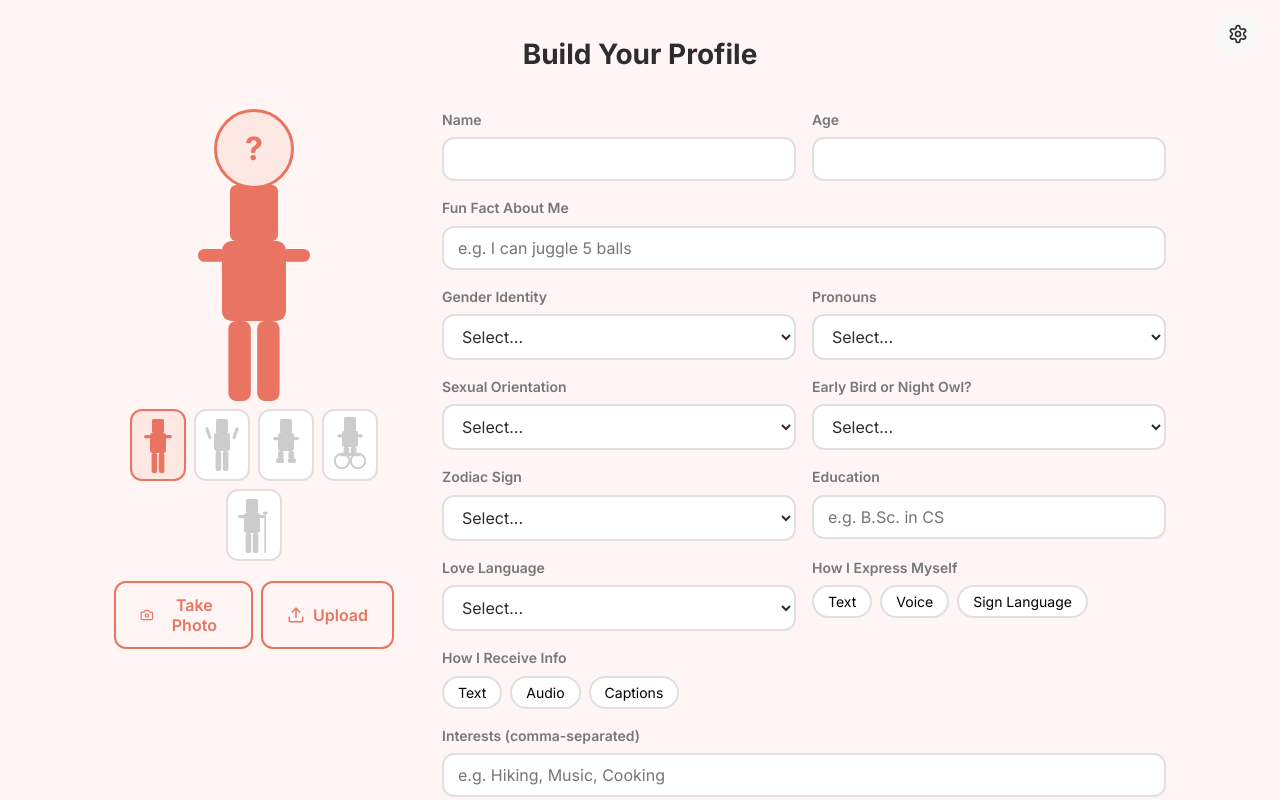
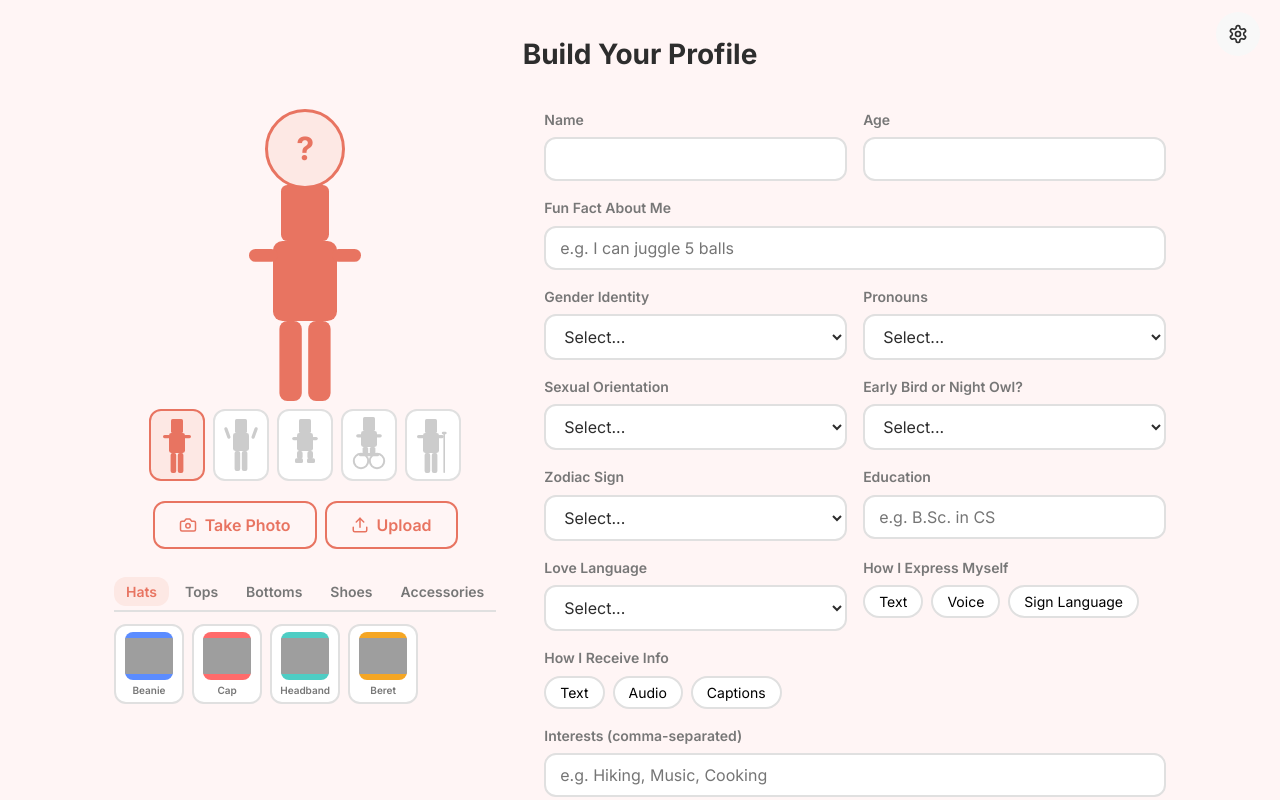
Before and after one commit to alyssayuan17/OpenHeart, a React (Vite) app in the folder frontend/: page /onboarding in a window 1280 px wide. Shown: the top 800 px of the page. Built offline with nearby package versions, Linux system fonts and the light colour scheme; grey boxes are pictures that could not be loaded.

Commit message:
made customizable profile features

```diff
--- a/frontend/src/components/BodySelector.jsx
+++ b/frontend/src/components/BodySelector.jsx
@@ -91,9 +91,158 @@ const BODIES = [
 // REPLACE: change this color to match your brand / character palette
 const BODY_COLOR = '#E87461'
 
-export default function BodySelector({ headImage, onHeadImageChange }) {
+/*
+  OUTFIT ITEMS
+  Each item has a category, id, label, and an image path.
+  The image should be a transparent PNG/SVG that overlays the body.
+
+  REPLACE: Drop your actual outfit images into /public/outfits/
+  and update the `image` paths below. Each image should be
+  transparent and sized to 160x220 to align with the body SVG.
+
+  To add new items: just add objects to the arrays below.
+  To add new categories: add a new entry to OUTFIT_CATEGORIES
+  and a new array to OUTFIT_ITEMS.
+*/
+
+const OUTFIT_CATEGORIES = [
+  { id: 'hats', label: 'Hats' },
+  { id: 'tops', label: 'Tops' },
+  { id: 'bottoms', label: 'Bottoms' },
+  { id: 'shoes', label: 'Shoes' },
+  { id: 'accessories', label: 'Accessories' },
+]
+
+/*
+  PLACEHOLDER OUTFIT DATA
+  Each item needs:
+    - id: unique string
+    - label: display name
+    - image: path to transparent PNG/SVG in /public/outfits/
+    - color: fallback color for the placeholder rectangle
+
+  When you have real images, just update the `image` field.
+  The component renders the image if it exists, otherwise
+  shows a colored placeholder block.
+*/
+const OUTFIT_ITEMS = {
+  hats: [
+    { id: 'beanie', label: 'Beanie', image: '/outfits/hats/beanie.png', color: '#5B8CFF' },
+    { id: 'cap', label: 'Cap', image: '/outfits/hats/cap.png', color: '#FF6B6B' },
+    { id: 'headband', label: 'Headband', image: '/outfits/hats/headband.png', color: '#4ECDC4' },
+    { id: 'beret', label: 'Beret', image: '/outfits/hats/beret.png', color: '#F5A623' },
+  ],
+  tops: [
+    { id: 'tshirt', label: 'T-Shirt', image: '/outfits/tops/tshirt.png', color: '#5B8CFF' },
+    { id: 'hoodie', label: 'Hoodie', image: '/outfits/tops/hoodie.png', color: '#8B5CF6' },
+    { id: 'jacket', label: 'Jacket', image: '/outfits/tops/jacket.png', color: '#2D2D2D' },
+    { id: 'tank', label: 'Tank Top', image: '/outfits/tops/tank.png', color: '#FF6B6B' },
+  ],
+  bottoms: [
+    { id: 'jeans', label: 'Jeans', image: '/outfits/bottoms/jeans.png', color: '#3B5998' },
+    { id: 'shorts', label: 'Shorts', image: '/outfits/bottoms/shorts.png', color: '#8B6F47' },
+    { id: 'skirt', label: 'Skirt', image: '/outfits/bottoms/skirt.png', color: '#E87461' },
+    { id: 'sweats', label: 'Sweatpants', image: '/outfits/bottoms/sweats.png', color: '#777777' },
+  ],
+  shoes: [
+    { id: 'sneakers', label: 'Sneakers', image: '/outfits/shoes/sneakers.png', color: '#FFFFFF' },
+    { id: 'boots', label: 'Boots', image: '/outfits/shoes/boots.png', color: '#5C3A1E' },
+    { id: 'sandals', label: 'Sandals', image: '/outfits/shoes/sandals.png', color: '#D4A574' },
+  ],
+  accessories: [
+    { id: 'glasses', label: 'Glasses', image: '/outfits/accessories/glasses.png', color: '#2D2D2D' },
+    { id: 'necklace', label: 'Necklace', image: '/outfits/accessories/necklace.png', color: '#FFD700' },
+    { id: 'scarf', label: 'Scarf', image: '/outfits/accessories/scarf.png', color: '#E87461' },
+    { id: 'watch', label: 'Watch', image: '/outfits/accessories/watch.png', color: '#C0C0C0' },
+  ],
+}
+
+/*
+  Layer order — controls which items render on top.
+  Items later in the array render on top of earlier ones.
+*/
+const LAYER_ORDER = ['bottoms', 'shoes', 'tops', 'accessories', 'hats']
+
+/*
+  Position offsets for each category layer on the body preview.
+  These align the outfit images with the placeholder body SVGs.
+  REPLACE: adjust these when you have real illustrations to get
+  pixel-perfect alignment.
+*/
+const LAYER_POSITIONS = {
+  hats:        { top: -10, left: 22, width: 56, height: 40 },
+  tops:        { top: 55,  left: 10, width: 80, height: 55 },
+  bottoms:     { top: 100, left: 18, width: 64, height: 55 },
+  shoes:       { top: 148, left: 18, width: 64, height: 30 },
+  accessories: { top: 40,  left: 20, width: 60, height: 40 },
+}
+
+function OutfitLayer({ item, category }) {
+  const pos = LAYER_POSITIONS[category]
+  if (!item || !pos) return null
+
+  return (
+    <div
+      className="outfit-layer"
+      style={{
+        position: 'absolute',
+        top: pos.top,
+        left: pos.left,
+        width: pos.width,
+        height: pos.height,
+        pointerEvents: 'none',
+      }}
+    >
+      {/* Try to load the real image; show colored placeholder on error */}
+      <img
+        src={item.image}
+        alt={item.label}
+        style={{ width: '100%', height: '100%', objectFit: 'contain' }}
+        onError={(e) => {
+          // Hide broken image, show placeholder
+          e.target.style.display = 'none'
+          e.target.nextSibling.style.display = 'flex'
+        }}
+      />
+      <div
+        className="outfit-placeholder"
+        style={{
+          display: 'none',
+          width: '100%',
+          height: '100%',
+          background: item.color,
+          borderRadius: 6,
+          opacity: 0.8,
+          alignItems: 'center',
+          justifyContent: 'center',
+          fontSize: 10,
+          color: '#fff',
+          fontWeight: 600,
+          textAlign: 'center',
+        }}
+      >
+        {item.label}
+      </div>
+    </div>
+  )
+}
+
+export default function BodySelector({ headImage, onHeadImageChange, outfit, onOutfitChange }) {
   const [selectedBody, setSelectedBody] = useState('casual')
+  const [activeCategory, setActiveCategory] = useState('hats')
   const fileInputRef = useRef()
+
+  // If parent doesn't manage outfit state, manage it locally
+  const [localOutfit, setLocalOutfit] = useState({
+    hats: null,
+    tops: null,
+    bottoms: null,
+    shoes: null,
+    accessories: null,
+  })
+
+  const currentOutfit = outfit || localOutfit
+  const setOutfit = onOutfitChange || setLocalOutfit
 
   function handleFileChange(e) {
     const file = e.target.files?.[0]
@@ -103,11 +252,20 @@ export default function BodySelector({ headImage, onHeadImageChange }) {
     reader.readAsDataURL(file)
   }
 
+  function selectItem(category, item) {
+    setOutfit((prev) => ({
+      ...prev,
+      // Toggle off if already selected
+      [category]: prev[category]?.id === item.id ? null : item,
+    }))
+  }
+
   const activeBody = BODIES.find((b) => b.id === selectedBody)
+  const categoryItems = OUTFIT_ITEMS[activeCategory] || []
 
   return (
     <>
-      {/* Main preview: head on top of body */}
+      {/* Main preview: head + body + outfit layers */}
       <div className="body-selector__preview">
         <div className="body-selector__head">
           {headImage ? (
@@ -118,6 +276,10 @@ export default function BodySelector({ headImage, onHeadImageChange }) {
         </div>
         <div className="body-selector__body-svg">
           {activeBody?.svg(BODY_COLOR)}
+          {/* Outfit layers rendered in order */}
+          {LAYER_ORDER.map((cat) => (
+            <OutfitLayer key={cat} item={currentOutfit[cat]} category={cat} />
+          ))}
         </div>
       </div>
 
@@ -162,6 +324,57 @@ export default function BodySelector({ headImage, onHeadImageChange }) {
           Upload
         </button>
       </div>
+
+      {/* Outfit picker */}
+      <div className="outfit-picker">
+        <div className="outfit-categories">
+          {OUTFIT_CATEGORIES.map((cat) => (
+            <button
+              key={cat.id}
+              className={`outfit-cat-btn ${activeCategory === cat.id ? 'active' : ''}`}
+              onClick={() => setActiveCategory(cat.id)}
+              title={cat.label}
+            >
+              {cat.label}
+            </button>
+          ))}
+        </div>
+
+        <div className="outfit-items">
+          {categoryItems.map((item) => (
+            <button
+              key={item.id}
+              className={`outfit-item-btn ${currentOutfit[activeCategory]?.id === item.id ? 'selected' : ''}`}
+              onClick={() => selectItem(activeCategory, item)}
+              title={item.label}
+              aria-label={`Equip ${item.label}`}
+            >
+              <div
+                className="outfit-item-preview"
+                style={{ background: item.color }}
+              >
+                <img
+                  src={item.image}
+                  alt={item.label}
+                  onError={(e) => { e.target.style.display = 'none' }}
+                />
+              </div>
+              <span className="outfit-item-label">{item.label}</span>
+            </button>
+          ))}
+          {/* Clear button for this category */}
+          {currentOutfit[activeCategory] && (
+            <button
+              className="outfit-item-btn outfit-item-clear"
+              onClick={() => selectItem(activeCategory, currentOutfit[activeCategory])}
+              title="Remove"
+            >
+              <div className="outfit-item-preview outfit-item-preview--clear">✕</div>
+              <span className="outfit-item-label">None</span>
+            </button>
+          )}
+        </div>
+      </div>
     </>
   )
 }
--- a/frontend/src/index.css
+++ b/frontend/src/index.css
@@ -486,6 +486,94 @@ input, select, textarea { font-family: inherit; font-size: inherit; }
 }
 
 /* ============================================
+   OUTFIT PICKER
+   ============================================ */
+
+.outfit-picker {
+  width: 100%;
+  margin-top: 8px;
+}
+
+.outfit-categories {
+  display: flex;
+  gap: 4px;
+  border-bottom: 2px solid var(--color-border);
+  padding-bottom: 4px;
+  margin-bottom: 12px;
+  overflow-x: auto;
+}
+.outfit-cat-btn {
+  padding: 6px 12px;
+  border: none;
+  background: none;
+  border-radius: var(--radius);
+  cursor: pointer;
+  transition: all var(--transition);
+  white-space: nowrap;
+  font-size: var(--font-size-sm);
+  font-weight: 600;
+  color: var(--color-text-secondary);
+}
+.outfit-cat-btn:hover { background: var(--color-surface-alt); }
+.outfit-cat-btn.active {
+  background: var(--color-primary-light);
+  color: var(--color-primary);
+}
+
+.outfit-items {
+  display: grid;
+  grid-template-columns: repeat(auto-fill, minmax(64px, 1fr));
+  gap: 8px;
+}
+.outfit-item-btn {
+  display: flex;
+  flex-direction: column;
+  align-items: center;
+  gap: 4px;
+  padding: 6px;
+  border: 2px solid var(--color-border);
+  border-radius: var(--radius);
+  background: var(--color-surface);
+  cursor: pointer;
+  transition: all var(--transition);
+}
+.outfit-item-btn:hover { border-color: var(--color-primary); }
+.outfit-item-btn.selected {
+  border-color: var(--color-primary);
+  background: var(--color-primary-light);
+}
+
+.outfit-item-preview {
+  width: 48px;
+  height: 48px;
+  border-radius: 8px;
+  display: flex;
+  align-items: center;
+  justify-content: center;
+  overflow: hidden;
+}
+.outfit-item-preview img {
+  width: 100%;
+  height: 100%;
+  object-fit: contain;
+}
+.outfit-item-preview--clear {
+  background: var(--color-surface-alt) !important;
+  color: var(--color-text-secondary);
+  font-size: 20px;
+  font-weight: 700;
+}
+
+.outfit-item-label {
+  font-size: 10px;
+  font-weight: 600;
+  color: var(--color-text-secondary);
+  text-align: center;
+  line-height: 1.2;
+}
+.outfit-item-btn.selected .outfit-item-label { color: var(--color-primary); }
+
+/* ============================================
    JOURNEY ANIMATION
    ============================================ */
 
```
